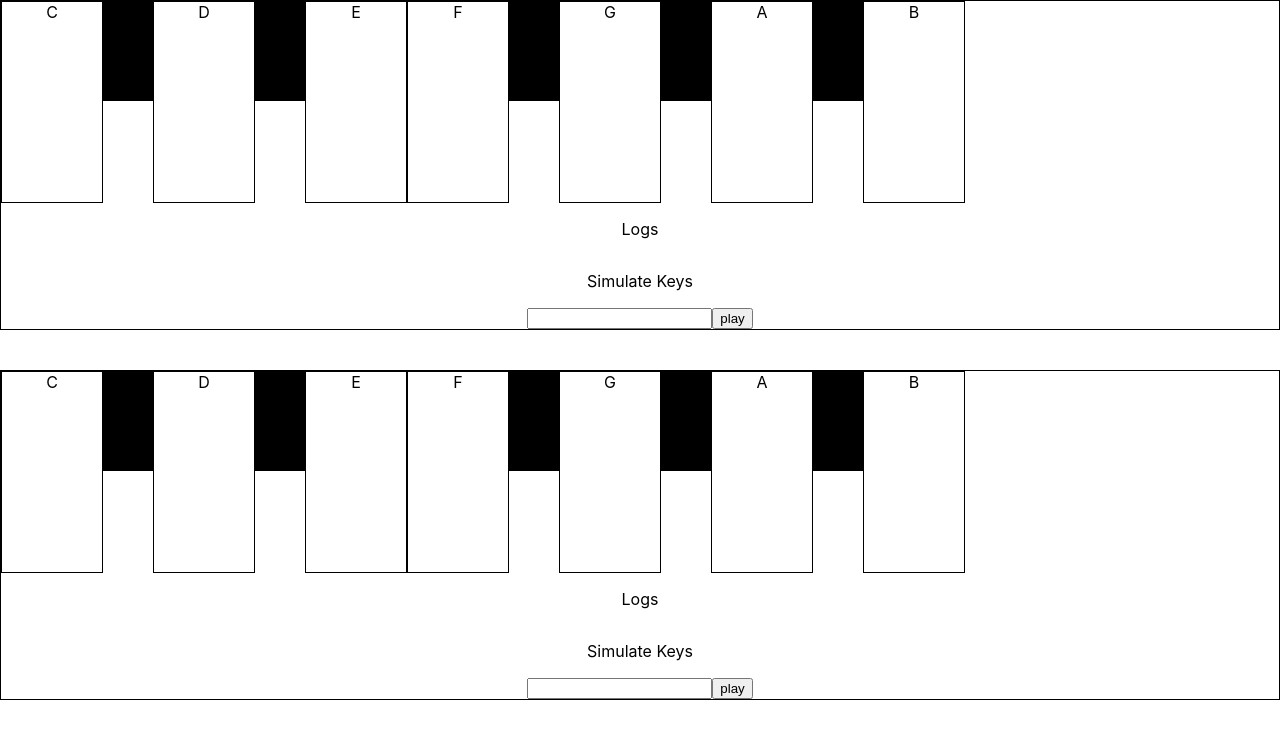
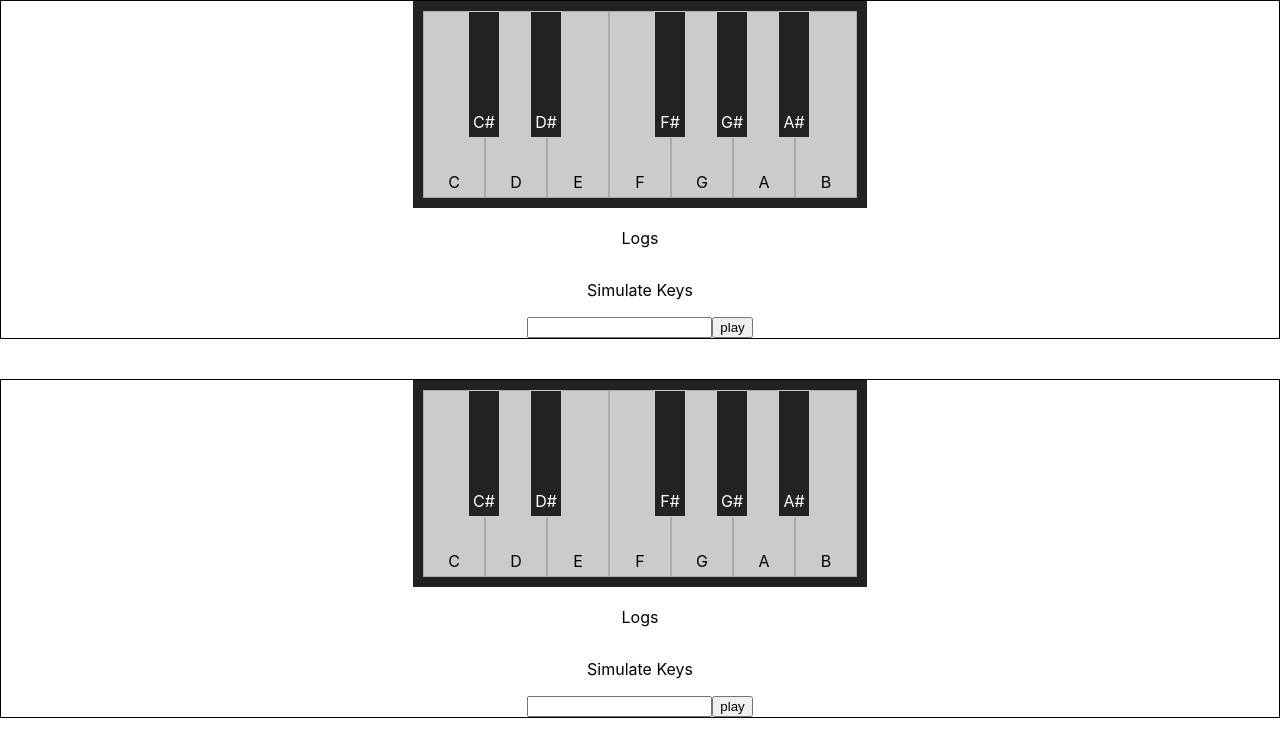
Before and after one commit to gnoyixiang/react-piano, a React (Create React App) app: page / in a window 1280 px wide. Shown: the top 756 px of the page. Built offline with nearby package versions, Linux system fonts and the light colour scheme.

Commit message:
[component/piano] introduce flat styling scheme

```diff
--- a/src/components/piano/piano.module.css
+++ b/src/components/piano/piano.module.css
@@ -1,47 +1,52 @@
 .container {
-  --black-key-color: #000;
-  --black-key-pressed-color: #828282;
-  --black-key-width: 50px;
-  --black-key-height: 100px;
+  --black-key-color: #222222;
+  --black-key-pressed-color: #555;
+  --black-key-width: 30px;
+  --black-key-height: 120px;
 
-  --natural-key-color: #fff;
+  --natural-key-color: #cbcbcb;
   --natural-key-pressed-color: #dbdbdb;
   --natural-key-width: calc(var(--black-key-width) * 2);
-  --natural-key-height: calc(var(--black-key-height) * 2);
+  --natural-key-height: calc(var(--black-key-height) * 1.5);
 }
 .keys {
-  display: flex;
+  padding: 10px;
+  display: inline-block;
+  background-color: var(--black-key-color);
 }
 
 .key {
+  float: left;
+  position: relative;
   cursor: pointer;
-  transition: all 0.07s ease;
+
+  display: flex;
+  justify-content: center;
+  align-items: end;
+  padding-bottom: 5px;
 }
 
 .black_key {
+  position: relative;
+  margin: 0 calc(-2px + var(--black-key-width) / -2);
+  top: 0;
+  border: 1px solid #cccccc;
+  width: var(--black-key-width);
   z-index: 2;
-  width: var(--black-key-width);
   height: var(--black-key-height);
   background-color: var(--black-key-color);
-  right: calc(-1 * var(--black-key-width) / -2);
+  color: white;
 }
 .black_key__pressed {
   background-color: var(--black-key-pressed-color);
 }
 
 .natural_key {
+  border: 1px solid #aaaaaa;
   z-index: 1;
   width: var(--natural-key-width);
   height: var(--natural-key-height);
   background-color: var(--natural-key-color);
-  border: 1px solid black;
-  display: inline-block;
-  position: relative;
-}
-.natural_key_label {
-  position: absolute;
-  bottom: 10px;
-  font-weight: bold;
 }
 .natural_key__pressed {
   background-color: var(--natural-key-pressed-color);
```
